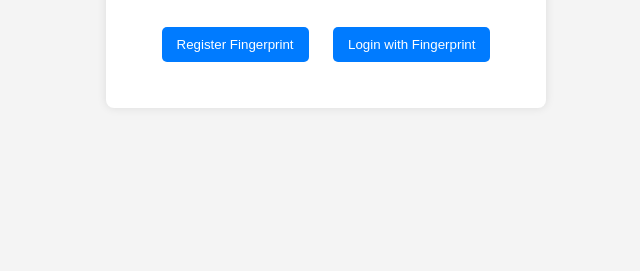
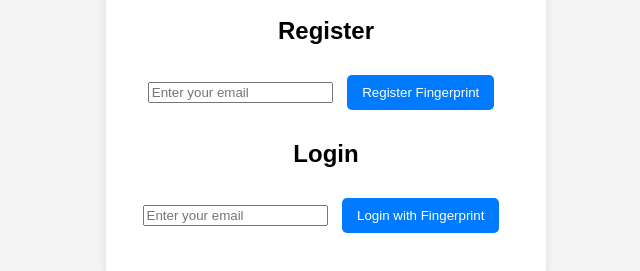
Before and after one commit to tarunkumar456/fingerprint, a plain HTML site: page index.html in a window 1280 px wide. Shown: the part 109-380 px from the top of the page, without its empty margins (314-954 px from the left). Drawn offline with Linux system fonts and the light colour scheme.

Commit message:
Update index.html

```diff
--- a/index.html
+++ b/index.html
@@ -9,8 +9,15 @@
 <body>
     <div class="container">
         <h1>Fingerprint Authentication</h1>
+
+        <h2>Register</h2>
+        <input type="email" id="registerEmail" placeholder="Enter your email">
         <button onclick="registerFingerprint()">Register Fingerprint</button>
+
+        <h2>Login</h2>
+        <input type="email" id="loginEmail" placeholder="Enter your email">
         <button onclick="verifyFingerprint()">Login with Fingerprint</button>
+
         <p id="status"></p>
     </div>
 
```
